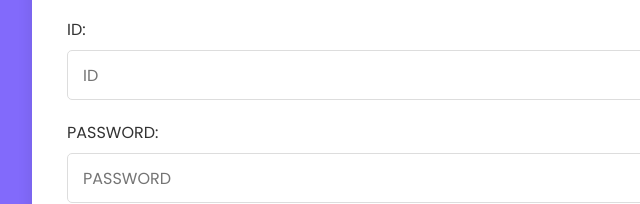
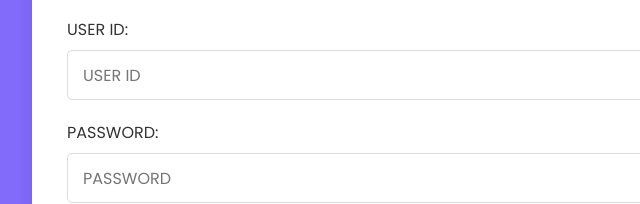
Before and after one commit to rittikaaktar/dsr, a plain HTML site: page registration/index.html in a window 1280 px wide. Shown: the part 515-719 px from the top of the page, 258-898 px from the left. Drawn offline with Linux system fonts and the light colour scheme.

Commit message:
Update index.html

```diff
--- a/registration/index.html
+++ b/registration/index.html
@@ -34,8 +34,8 @@
         </div>
 
         <div class="input-box">
-          <label>ID:</label>
-          <input type="text" id="idField" name="userid" placeholder="ID" required />
+          <label>USER ID:</label>
+          <input type="text" id="userId" name="userid" placeholder="USER ID" required />
         </div>
 
         <div class="input-box">
```
